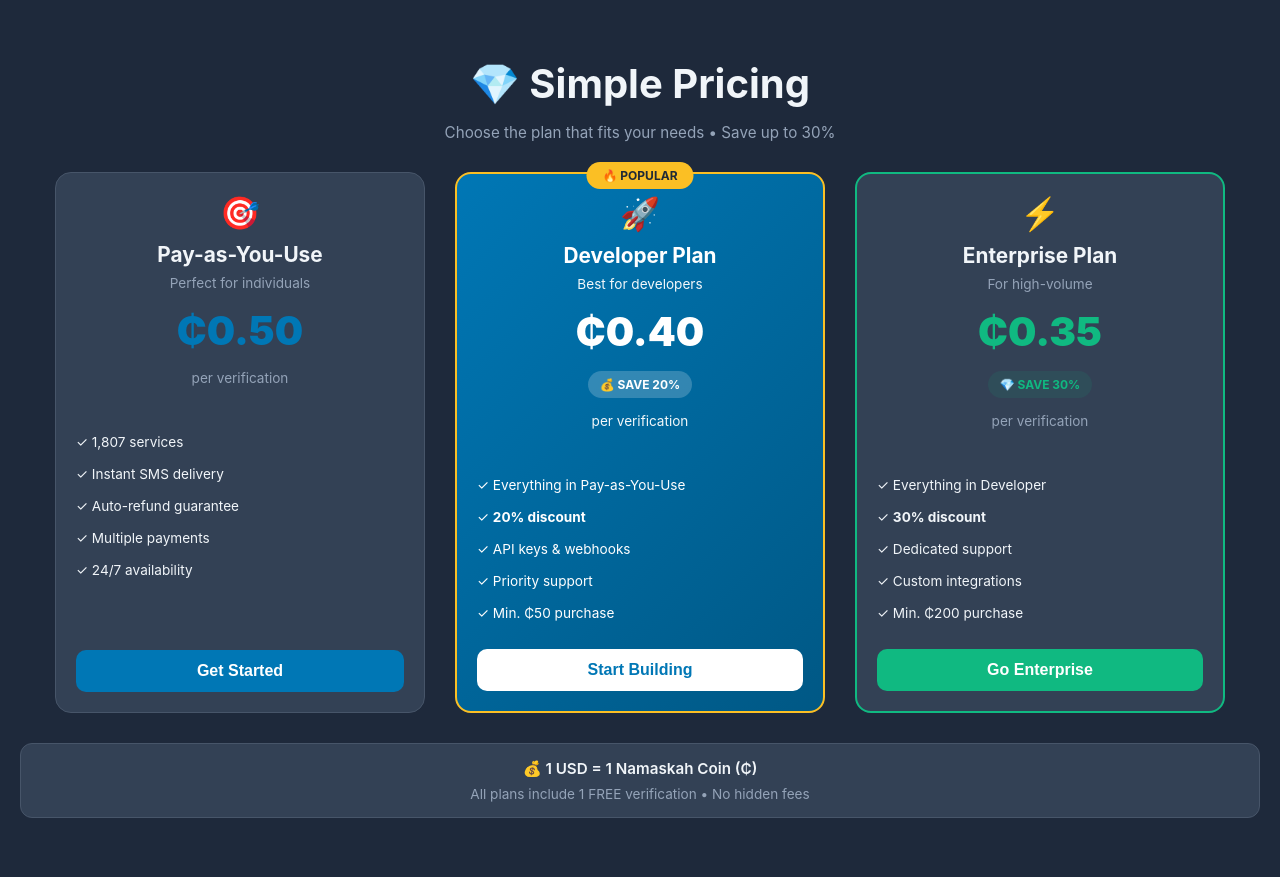
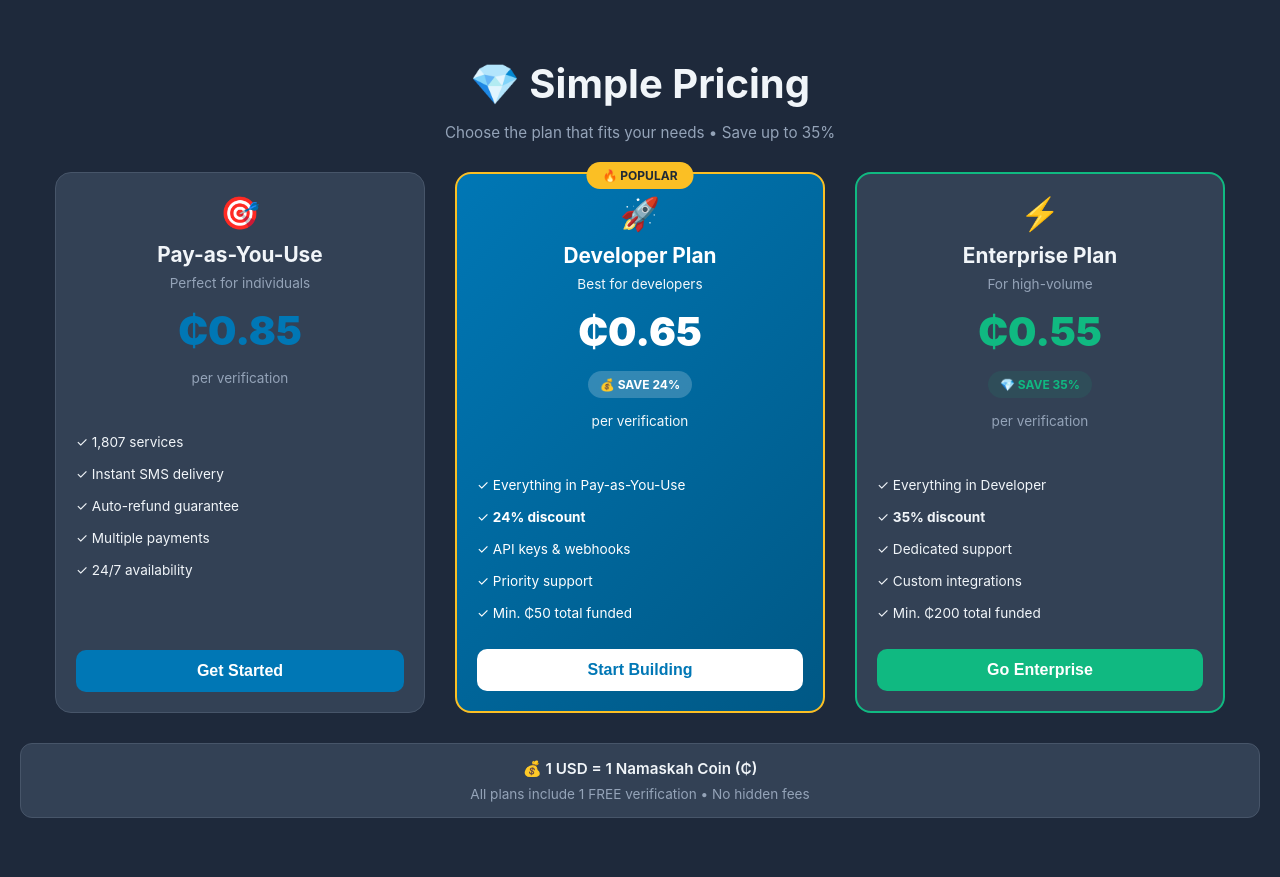
Before and after one commit to Infradevandops/NAMASKAH, a FastAPI app: page / in a window 1280 px wide. Shown: the part 1927-2804 px from the top of the page. Run offline with FastAPI, Linux system fonts and the light colour scheme.

Commit message:
update pricing structure

```diff
--- a/main.py
+++ b/main.py
@@ -37,7 +37,21 @@
 DATABASE_URL = os.getenv("DATABASE_URL", "sqlite:///./sms.db")
 TEXTVERIFIED_API_KEY = os.getenv("TEXTVERIFIED_API_KEY")
 TEXTVERIFIED_EMAIL = os.getenv("TEXTVERIFIED_EMAIL")
-VERIFICATION_COST = 0.50  # ₵0.50 per verification
+
+# Pricing tiers
+PRICING_TIERS = {
+    'pay_as_you_go': 0.85,
+    'developer': 0.65,      # 24% discount
+    'enterprise': 0.55      # 35% discount
+}
+
+# Minimum purchase amounts for discounted tiers
+MIN_PURCHASE = {
+    'developer': 50.0,
+    'enterprise': 200.0
+}
+
+VERIFICATION_COST = PRICING_TIERS['pay_as_you_go']  # Default
 GOOGLE_CLIENT_ID = os.getenv("GOOGLE_CLIENT_ID")
 GOOGLE_CLIENT_SECRET = os.getenv("GOOGLE_CLIENT_SECRET")
 
@@ -146,6 +160,7 @@
     service_name = Column(String)
     duration_hours = Column(Float, nullable=False)
     cost = Column(Float, nullable=False)
+    mode = Column(String, default="always_ready")  # always_ready or manual
     status = Column(String, default="active")  # active, expired, released
     started_at = Column(DateTime, nullable=False)
     expires_at = Column(DateTime, nullable=False)
@@ -233,6 +248,7 @@
 class CreateRentalRequest(BaseModel):
     service_name: str
     duration_hours: float
+    mode: str = "always_ready"  # always_ready or manual
     auto_extend: bool = False
 
 class ExtendRentalRequest(BaseModel):
@@ -330,7 +346,7 @@
 ## Features
 - 📱 1,807+ supported services (WhatsApp, Telegram, Google, etc.)
 - 🔐 JWT & Google OAuth authentication
-- 💰 Credit-based pricing (₵0.50-0.75 per verification)
+- 💰 Tiered pricing (Pay-as-You-Go, Developer, Enterprise)
 - 🎯 Real-time SMS retrieval
 - 🔔 Webhook notifications
 - 📊 Analytics & usage tracking
@@ -349,10 +365,11 @@
 Get token via `/auth/login` or `/auth/register`.
 
 ## Pricing
-- **Categorized services**: ₵0.50 per verification
-- **Uncategorized services**: ₵0.75 per verification
-- **New users**: ₵5.00 free credits
-- **Referral bonus**: ₵1.00 for referrer, ₵2.00 for referred
+- **Pay-as-You-Go**: ₵0.85 per verification
+- **Developer Plan**: ₵0.65 per verification (24% off, min ₵50 funded)
+- **Enterprise Plan**: ₵0.55 per verification (35% off, min ₵200 funded)
+- **New users**: 1 free verification
+- **Referral bonus**: 1 free verification when referred user funds ₵5+
 
 ## Support
 - API Docs: `/docs`
@@ -727,29 +744,27 @@
     """Create new SMS or voice verification
 
     - **service_name**: Service identifier (e.g., 'whatsapp', 'telegram')
-    - **capability**: 'sms' (₵0.50) or 'voice' (₵0.75)
-
-    Voice calls cost 50% more due to higher provider costs.
+    - **capability**: 'sms' or 'voice'
+
+    Pricing: Pay-as-You-Go ₵0.85, Developer ₵0.65 (min ₵50), Enterprise ₵0.55 (min ₵200)
     """
-    # Determine base cost
-    import json
-    try:
-        with open('services_categorized.json', 'r') as f:
-            data = json.load(f)
-
-        is_categorized = False
-        for category_services in data['categories'].values():
-            if req.service_name in category_services:
-                is_categorized = True
-                break
-
-        cost = data['pricing']['categorized'] if is_categorized else data['pricing']['uncategorized']
-    except:
-        cost = VERIFICATION_COST
-
-    # Apply voice premium (50% more)
-    if req.capability == "voice":
-        cost = round(cost * 1.5, 2)
+    # Determine pricing tier based on user's total credits added
+    total_funded = db.query(Transaction).filter(
+        Transaction.user_id == user.id,
+        Transaction.type == "credit",
+        Transaction.description.contains("funded")
+    ).count()
+
+    # Calculate tier
+    if total_funded >= MIN_PURCHASE['enterprise']:
+        cost = PRICING_TIERS['enterprise']
+    elif total_funded >= MIN_PURCHASE['developer']:
+        cost = PRICING_TIERS['developer']
+    else:
+        cost = PRICING_TIERS['pay_as_you_go']
+
+    # Voice calls cost same as SMS in new pricing
+    # (simplified - no premium)
 
     # Check if user has free verifications or credits
     if user.free_verifications >= 1:
@@ -1574,21 +1589,49 @@
 
     return {"message": "Status updated", "ticket_id": ticket.id, "new_status": status}
 
-# Rental Pricing
+# Rental Pricing (minimum 7 days)
 RENTAL_PRICING = {
-    1: 2.0,    # 1 hour
-    6: 8.0,    # 6 hours
-    24: 10.0,  # 24 hours (1 day)
-    168: 50.0, # 7 days
-    720: 150.0 # 30 days
+    168: 50.0,   # 7 days (Always Ready)
+    336: 90.0,   # 14 days
+    720: 180.0,  # 30 days
 }
 
-def calculate_rental_cost(hours: float) -> float:
-    """Calculate rental cost based on duration"""
+# Rental modes
+RENTAL_MODES = {
+    'always_ready': 1.0,    # Full price - always active
+    'manual': 0.7           # 30% discount - wake-up required
+}
+
+# Service-specific rental multipliers
+RENTAL_SERVICE_MULTIPLIERS = {
+    'whatsapp': 1.5,
+    'telegram': 1.3,
+    'instagram': 1.4,
+    'facebook': 1.4,
+    'google': 1.6,
+    'general': 1.0  # General use numbers
+}
+
+def calculate_rental_cost(hours: float, service_name: str = 'general', mode: str = 'always_ready') -> float:
+    """Calculate rental cost based on duration, service, and mode"""
+    # Minimum 7 days (168 hours)
+    if hours < 168:
+        hours = 168
+
+    # Get base price
     if hours in RENTAL_PRICING:
-        return RENTAL_PRICING[hours]
-    # Custom duration: ₵2 per hour
-    return round(hours * 2.0, 2)
+        base_cost = RENTAL_PRICING[hours]
+    else:
+        # Calculate proportional cost based on 7-day rate
+        base_cost = round((hours / 168) * RENTAL_PRICING[168], 2)
+
+    # Apply service multiplier
+    service_multiplier = RENTAL_SERVICE_MULTIPLIERS.get(service_name.lower(), RENTAL_SERVICE_MULTIPLIERS['general'])
+
+    # Apply mode discount
+    mode_multiplier = RENTAL_MODES.get(mode, RENTAL_MODES['always_ready'])
+
+    return round(base_cost * service_multiplier * mode_multiplier, 2)
 
 def calculate_refund(rental: NumberRental) -> float:
     """Calculate refund for early release (50% of unused time, min 1hr used)"""
@@ -1604,9 +1647,11 @@
 def create_rental(req: CreateRentalRequest, user: User = Depends(get_current_user), db: Session = Depends(get_db)):
     """Rent a phone number for specified duration
 
-    Duration options: 1hr (₵2), 6hr (₵8), 24hr (₵10), 7days (₵50), 30days (₵150)
+    Minimum 7 days. Pricing varies by service and mode (Always Ready vs Manual).
     """
-    cost = calculate_rental_cost(req.duration_hours)
+    # Default to always_ready mode if not specified
+    mode = getattr(req, 'mode', 'always_ready')
+    cost = calculate_rental_cost(req.duration_hours, req.service_name, mode)
 
     if user.credits < cost:
         raise HTTPException(status_code=402, detail=f"Insufficient credits. Need ₵{cost}, have ₵{user.credits}")
@@ -1634,6 +1679,7 @@
         service_name=req.service_name,
         duration_hours=req.duration_hours,
         cost=cost,
+        mode=mode,
         status="active",
         started_at=now,
         expires_at=now + timedelta(hours=req.duration_hours),
@@ -1723,7 +1769,8 @@
     if not rental:
         raise HTTPException(status_code=404, detail="Active rental not found")
 
-    cost = calculate_rental_cost(req.additional_hours)
+    mode = getattr(rental, 'mode', 'always_ready')
+    cost = calculate_rental_cost(req.additional_hours, rental.service_name, mode)
 
     if user.credits < cost:
         raise HTTPException(status_code=402, detail=f"Insufficient credits. Need ₵{cost}, have ₵{user.credits}")
--- a/templates/landing.html
+++ b/templates/landing.html
@@ -232,7 +232,7 @@
 
     <div class="pricing" style="position: relative; overflow: hidden;">
         <h2>💎 Simple Pricing</h2>
-        <p style="color: var(--text-secondary); margin-bottom: 30px; font-size: 0.95rem;">Choose the plan that fits your needs • Save up to 30%</p>
+        <p style="color: var(--text-secondary); margin-bottom: 30px; font-size: 0.95rem;">Choose the plan that fits your needs • Save up to 35%</p>
 
         <div style="max-width: 1200px; margin: 0 auto; padding: 0 15px; display: grid; grid-template-columns: 1fr; gap: 15px;">
             <style>
@@ -246,7 +246,7 @@
                     <div style="font-size: 2rem; margin-bottom: 10px;">🎯</div>
                     <h3 style="font-size: 1.3rem; color: var(--text-primary); margin: 0 0 8px 0; font-weight: 700;">Pay-as-You-Use</h3>
                     <p style="color: var(--text-secondary); font-size: 0.85rem; margin-bottom: 15px;">Perfect for individuals</p>
-                    <div style="font-size: 2.5rem; font-weight: 900; color: var(--accent); margin: 15px 0;">₵0.50</div>
+                    <div style="font-size: 2.5rem; font-weight: 900; color: var(--accent); margin: 15px 0;">₵0.85</div>
                     <p style="color: var(--text-secondary); margin-bottom: 20px; font-size: 0.85rem;">per verification</p>
                 </div>
                 <ul style="text-align: left; margin: 20px 0; list-style: none; padding: 0; font-size: 0.85rem; flex-grow: 1;">
@@ -266,16 +266,16 @@
                     <div style="font-size: 2rem; margin-bottom: 10px;">🚀</div>
                     <h3 style="font-size: 1.3rem; margin: 0 0 8px 0; font-weight: 700;">Developer Plan</h3>
                     <p style="opacity: 0.95; font-size: 0.85rem; margin-bottom: 15px;">Best for developers</p>
-                    <div style="font-size: 2.5rem; font-weight: 900; margin: 15px 0;">₵0.40</div>
-                    <div style="background: rgba(255,255,255,0.2); padding: 6px 12px; border-radius: 15px; display: inline-block; margin-bottom: 15px; font-size: 0.75rem; font-weight: 700;">💰 SAVE 20%</div>
+                    <div style="font-size: 2.5rem; font-weight: 900; margin: 15px 0;">₵0.65</div>
+                    <div style="background: rgba(255,255,255,0.2); padding: 6px 12px; border-radius: 15px; display: inline-block; margin-bottom: 15px; font-size: 0.75rem; font-weight: 700;">💰 SAVE 24%</div>
                     <p style="opacity: 0.95; margin-bottom: 20px; font-size: 0.85rem;">per verification</p>
                 </div>
                 <ul style="text-align: left; margin: 20px 0; list-style: none; padding: 0; font-size: 0.85rem; flex-grow: 1;">
                     <li style="padding: 8px 0;">✓ Everything in Pay-as-You-Use</li>
-                    <li style="padding: 8px 0;">✓ <strong>20% discount</strong></li>
+                    <li style="padding: 8px 0;">✓ <strong>24% discount</strong></li>
                     <li style="padding: 8px 0;">✓ API keys & webhooks</li>
                     <li style="padding: 8px 0;">✓ Priority support</li>
-                    <li style="padding: 8px 0;">✓ Min. ₵50 purchase</li>
+                    <li style="padding: 8px 0;">✓ Min. ₵50 total funded</li>
                 </ul>
                 <button onclick="window.location.href='/app'" style="width: 100%; padding: 12px; background: white; color: var(--accent); border: none; border-radius: 10px; font-size: 1rem; font-weight: 700; cursor: pointer; margin-top: auto;">Start Building</button>
             </div>
@@ -286,16 +286,16 @@
                     <div style="font-size: 2rem; margin-bottom: 10px;">⚡</div>
                     <h3 style="font-size: 1.3rem; color: var(--text-primary); margin: 0 0 8px 0; font-weight: 700;">Enterprise Plan</h3>
                     <p style="color: var(--text-secondary); font-size: 0.85rem; margin-bottom: 15px;">For high-volume</p>
-                    <div style="font-size: 2.5rem; font-weight: 900; color: var(--success); margin: 15px 0;">₵0.35</div>
-                    <div style="background: rgba(16,185,129,0.1); padding: 6px 12px; border-radius: 15px; display: inline-block; margin-bottom: 15px; font-size: 0.75rem; font-weight: 700; color: var(--success);">💎 SAVE 30%</div>
+                    <div style="font-size: 2.5rem; font-weight: 900; color: var(--success); margin: 15px 0;">₵0.55</div>
+                    <div style="background: rgba(16,185,129,0.1); padding: 6px 12px; border-radius: 15px; display: inline-block; margin-bottom: 15px; font-size: 0.75rem; font-weight: 700; color: var(--success);">💎 SAVE 35%</div>
                     <p style="color: var(--text-secondary); margin-bottom: 20px; font-size: 0.85rem;">per verification</p>
                 </div>
                 <ul style="text-align: left; margin: 20px 0; list-style: none; padding: 0; font-size: 0.85rem; flex-grow: 1;">
                     <li style="padding: 8px 0; color: var(--text-primary);">✓ Everything in Developer</li>
-                    <li style="padding: 8px 0; color: var(--text-primary);">✓ <strong>30% discount</strong></li>
+                    <li style="padding: 8px 0; color: var(--text-primary);">✓ <strong>35% discount</strong></li>
                     <li style="padding: 8px 0; color: var(--text-primary);">✓ Dedicated support</li>
                     <li style="padding: 8px 0; color: var(--text-primary);">✓ Custom integrations</li>
-                    <li style="padding: 8px 0; color: var(--text-primary);">✓ Min. ₵200 purchase</li>
+                    <li style="padding: 8px 0; color: var(--text-primary);">✓ Min. ₵200 total funded</li>
                 </ul>
                 <button onclick="window.location.href='/app'" style="width: 100%; padding: 12px; background: var(--success); color: white; border: none; border-radius: 10px; font-size: 1rem; font-weight: 600; cursor: pointer; margin-top: auto;">Go Enterprise</button>
             </div>
```
Also changed, not shown: README.md.
